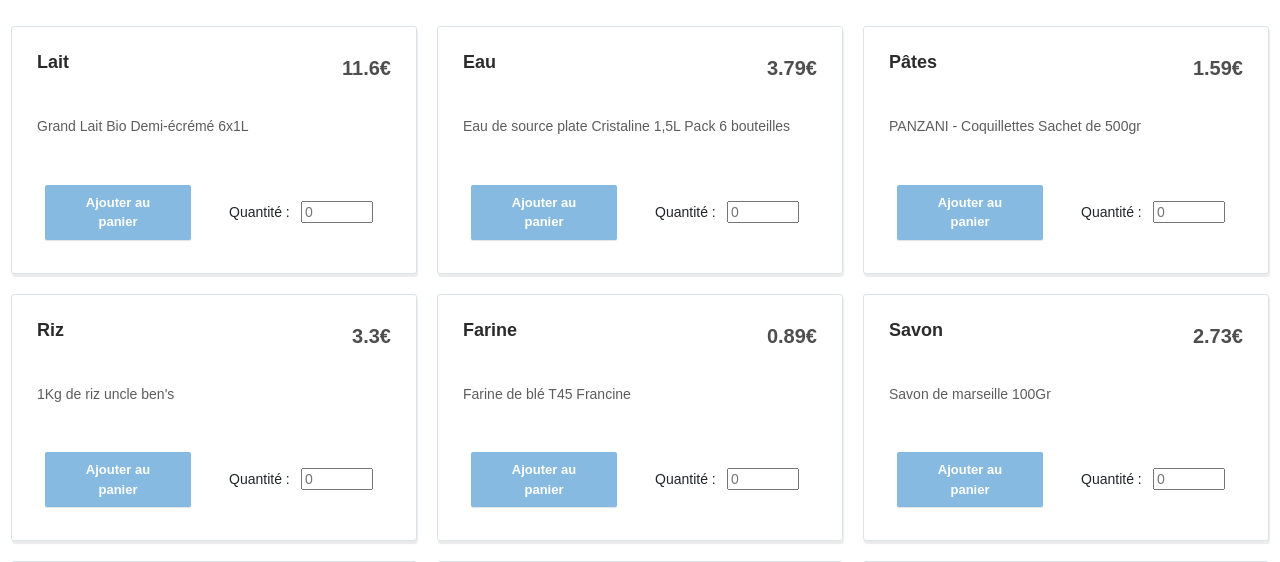
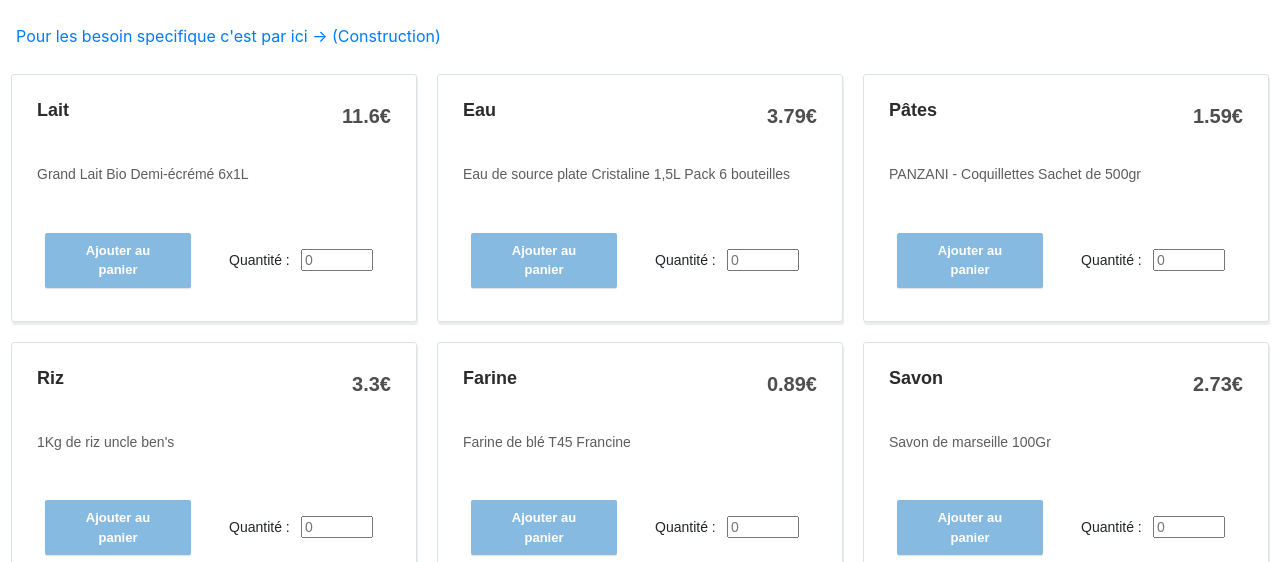
Before and after one commit to LeoDPlouc/Site-confinement, a Django app: page /ConfinAide/commandes/ in a window 1280 px wide. Shown: the part 70-632 px from the top of the page. Run offline with Django 3.2, Linux system fonts and the light colour scheme; data comes from the database, SQL or seed files in the repository; both versions use the stored data as it was after the commit; some libraries are stand-ins or nearby versions.

Commit message:
Misc listProduit lien vers commande specifique (dummy)

```diff
--- a/siteConfinement/ConfinAide/models.py
+++ b/siteConfinement/ConfinAide/models.py
@@ -17,7 +17,7 @@ class Produit(models.Model):
 
 class commande_produit(models.Model):
     id_commande_produit = models.BigIntegerField(primary_key = True)
-    name_produit = models.ForeignKey(Produit, on_delete = models.CASCADE)
+    name_produit = models.ManyToManyField(Produit)
     id_client = models.ForeignKey(Client, on_delete = models.CASCADE)
     confirm = models.BooleanField(default = False)
     description = models.CharField(max_length = 20)
--- a/siteConfinement/templates/listProduit.html
+++ b/siteConfinement/templates/listProduit.html
@@ -25,6 +25,10 @@
             </div>
         </div>
     </nav>
+    <br>
+    <div class="">
+        <a href="/ConfinAide/commandes_specifique/" style="margin-left: 1rem;">Pour les besoin specifique c'est par ici -> (Construction)</a>
+    </div>
     <div class="center">
         {%for r in produits%}
         <div class="row product-list">
```
Also changed, not shown: siteConfinement/db.sqlite3.
